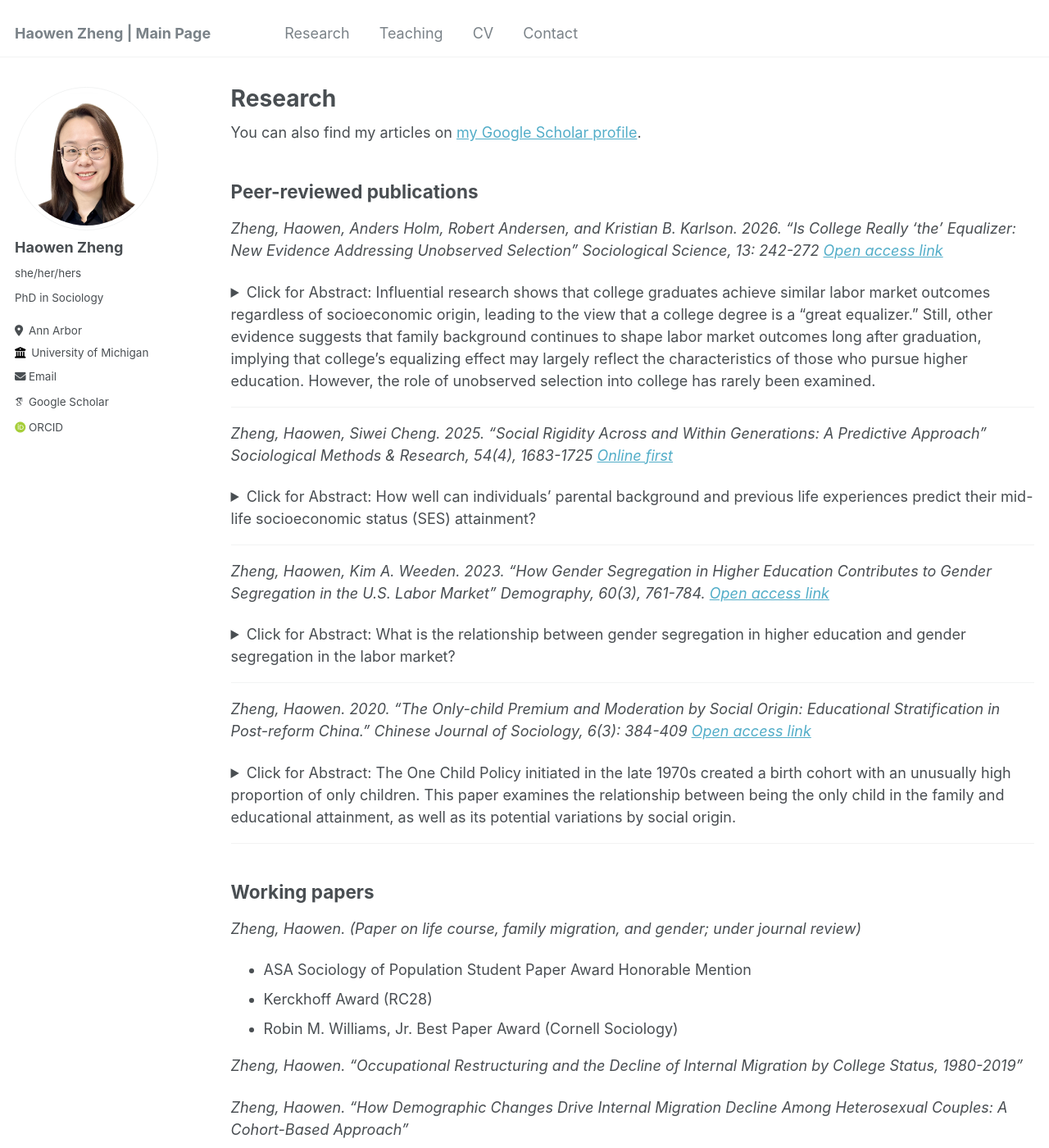
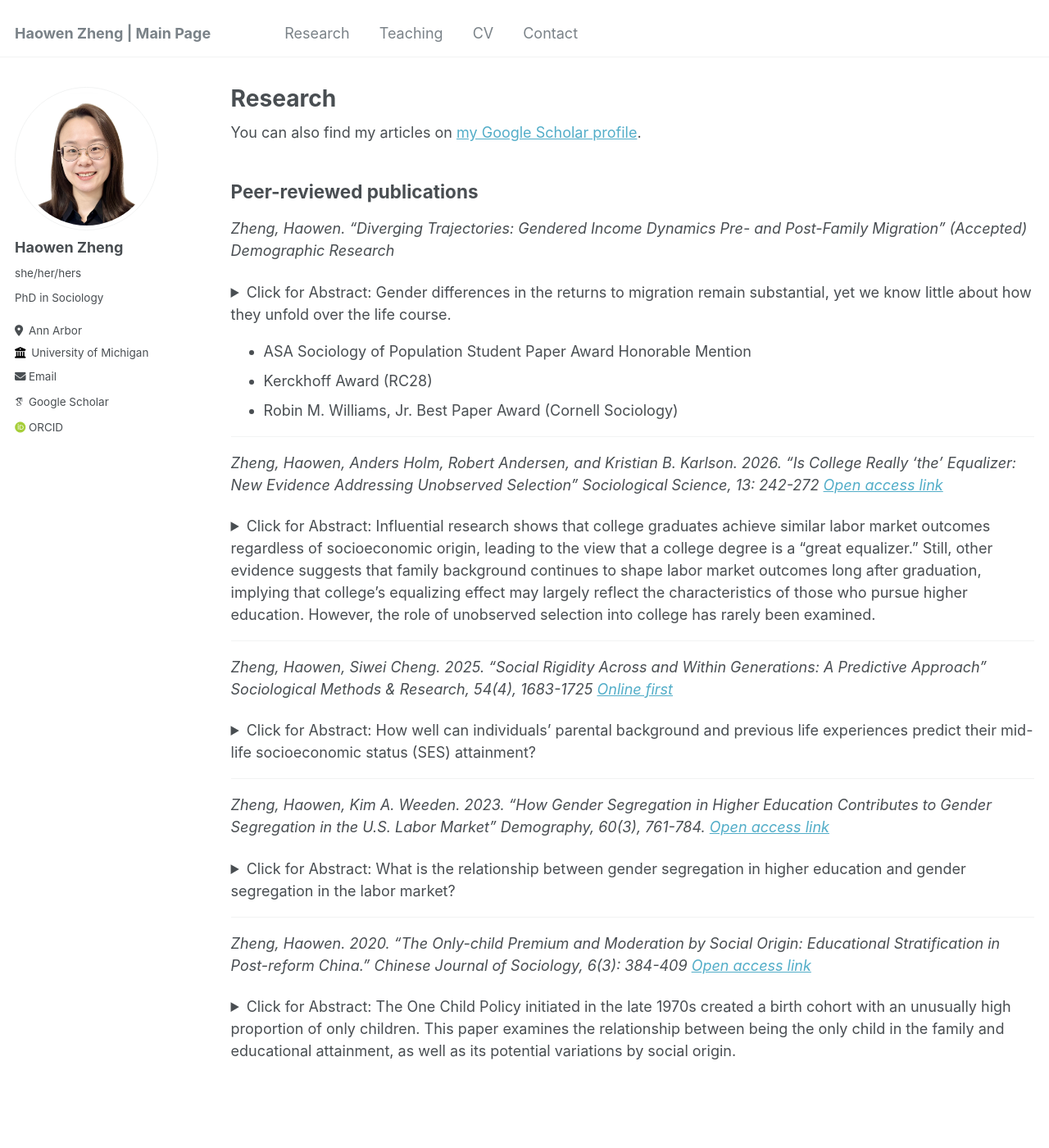
Before and after one commit to haowenzhg/haowenzhg.github.io, a Jekyll site: the page built from _pages/research.md, in a window 1280 px wide and 1400 px high. Shown: the whole window at 82% size. Built offline with Jekyll 4.4.1, drawn with Linux system fonts in a browser that asks for light colours; some web fonts are replaced; some of the changed text lies outside the part shown.

Commit message:
Update research.md
update accepted paper ; removed work in progress section

```diff
--- a/_pages/research.md
+++ b/_pages/research.md
@@ -12,6 +12,18 @@ author_profile: true
 {% include base_path %}
 
 ## Peer-reviewed publications
+
+
+_Zheng, Haowen. “Diverging Trajectories: Gendered Income Dynamics Pre- and Post-Family Migration” (Accepted) Demographic Research_
+<details>
+
+<summary> Click for Abstract: Gender differences in the returns to migration remain substantial, yet we know little about how they unfold over the life course. </summary> Using NLSY79 linked-couple data and event-study methods that track income trajectories before and long after a move, this study shows that men experience sustained gains for up to 15 years, while women face short-term losses that fade without producing long-term benefits. The findings highlight family migration as a persistent source of gender inequality. </details>
+
+* ASA Sociology of Population Student Paper Award Honorable Mention
+* Kerckhoff Award (RC28)
+* Robin M. Williams, Jr. Best Paper Award (Cornell Sociology)
+
+---
 
 _Zheng, Haowen, Anders Holm, Robert Andersen, and Kristian B. Karlson. 2026. “Is College Really ‘the’ Equalizer: New Evidence Addressing Unobserved Selection” Sociological Science, 13: 242-272 [Open access link](https://sociologicalscience.com/articles-v13-10-242/)_
 <details>
@@ -48,25 +60,3 @@ _Zheng, Haowen. 2020. “The Only-child Premium and Moderation by Social Origin:
 * Master's Award for Academic Achievement in the Social Sciences, New York University
 
 </details>
-
----
-
-
-## Working papers
-
-_Zheng, Haowen. (Paper on life course, family migration, and gender; under journal review)_
-* ASA Sociology of Population Student Paper Award Honorable Mention
-* Kerckhoff Award (RC28)
-* Robin M. Williams, Jr. Best Paper Award (Cornell Sociology)
-
-
-_Zheng, Haowen. "Occupational Restructuring and the Decline of Internal Migration by College Status, 1980-2019"_
-
-
-_Zheng, Haowen. “How Demographic Changes Drive Internal Migration Decline Among Heterosexual Couples: A Cohort-Based Approach”_
-
-
-_Zheng, Haowen, Yongxin Shang, Adriana Reyes. “Uprooted for Opportunities Elsewhere: How Internal Migration Impacts Subjective Well-being”_
-
-
-_Rich, Peter, Haowen Zheng and Christian Sprague. “Inequality in the Competition for Access to High-Achieving and High-Growth Schools Across Metropolitan Area Housing Markets”_
```
